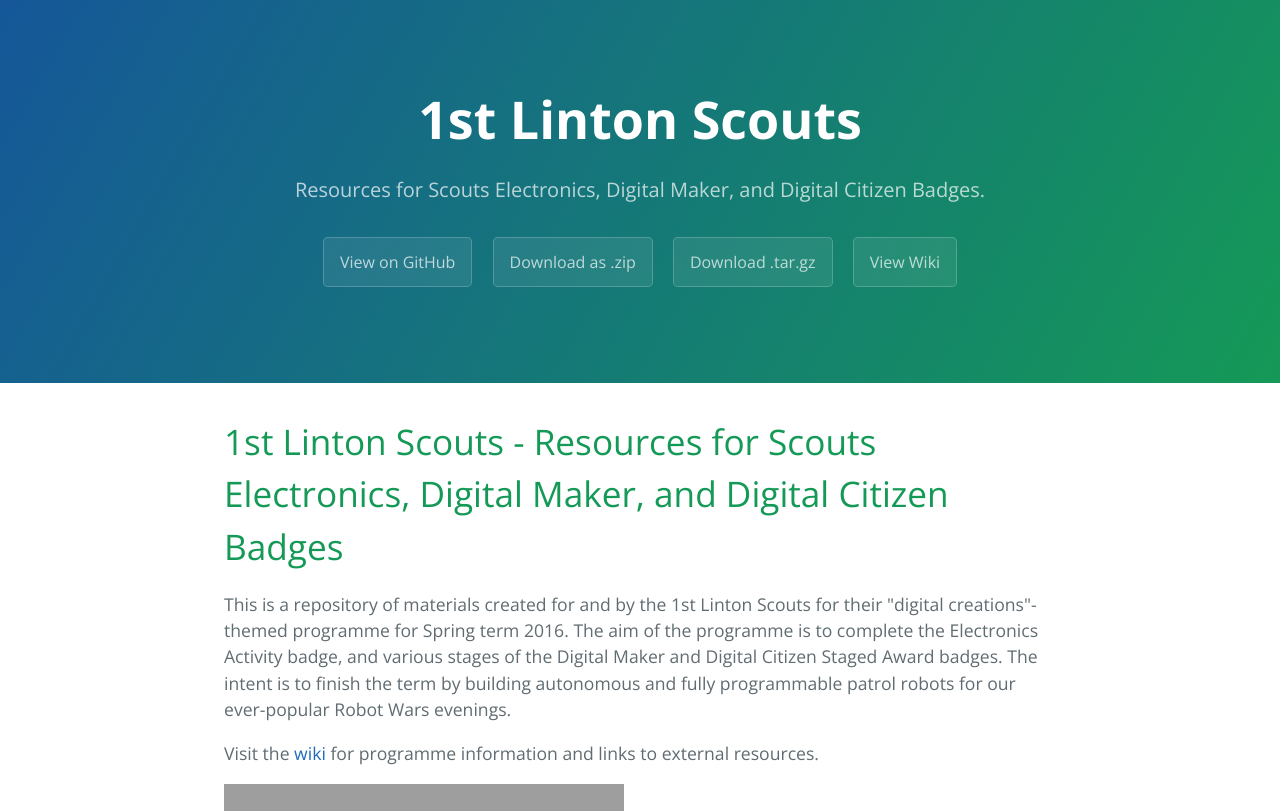
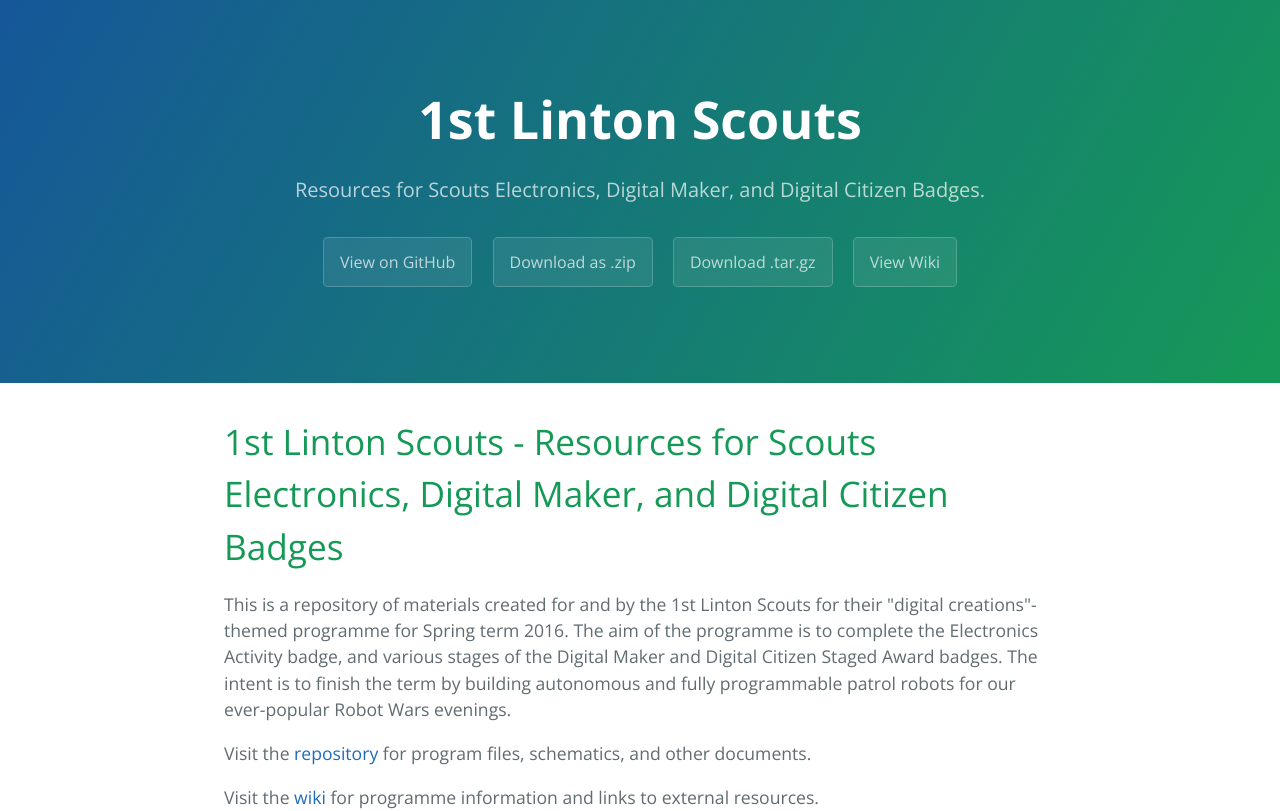
Before and after one commit to stewartadcock/1st-linton-scouts, a plain HTML site: page index.html in a window 1280 px wide. Shown: the top 811 px of the page. Drawn offline with nearby package versions, Linux system fonts and the light colour scheme; grey boxes are pictures that could not be loaded.

Commit message:
Link to repository.

```diff
--- a/index.html
+++ b/index.html
@@ -25,6 +25,8 @@
 
 <p>This is a repository of materials created for and by the 1st Linton Scouts for their "digital creations"-themed programme for Spring term 2016. The aim of the programme is to complete the Electronics Activity badge, and various stages of the Digital Maker and Digital Citizen Staged Award badges. The intent is to finish the term by building autonomous and fully programmable patrol robots for our ever-popular Robot Wars evenings.</p>
 
+<p>Visit the <a href="https://github.com/stewartadcock/1st-linton-scouts">repository</a> for program files, schematics, and other documents.</p>
+
 <p>Visit the <a href="https://github.com/stewartadcock/1st-linton-scouts/wiki">wiki</a> for programme information and links to external resources.</p>
 
 <p><a href="http://creativecommons.org/licenses/by-sa/4.0/"><img src="https://i.creativecommons.org/l/by-sa/4.0/88x31.png" alt="Creative Commons Licence"></a><br>
```
